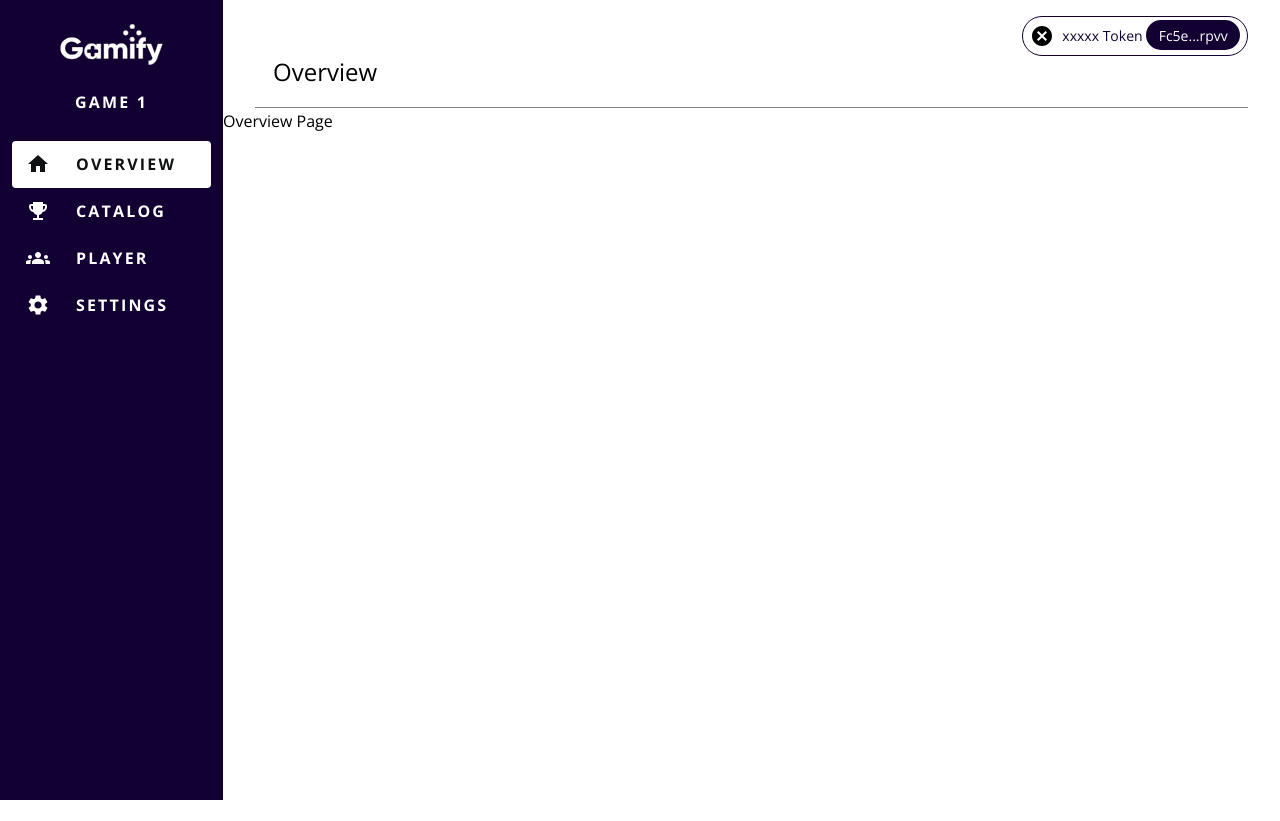
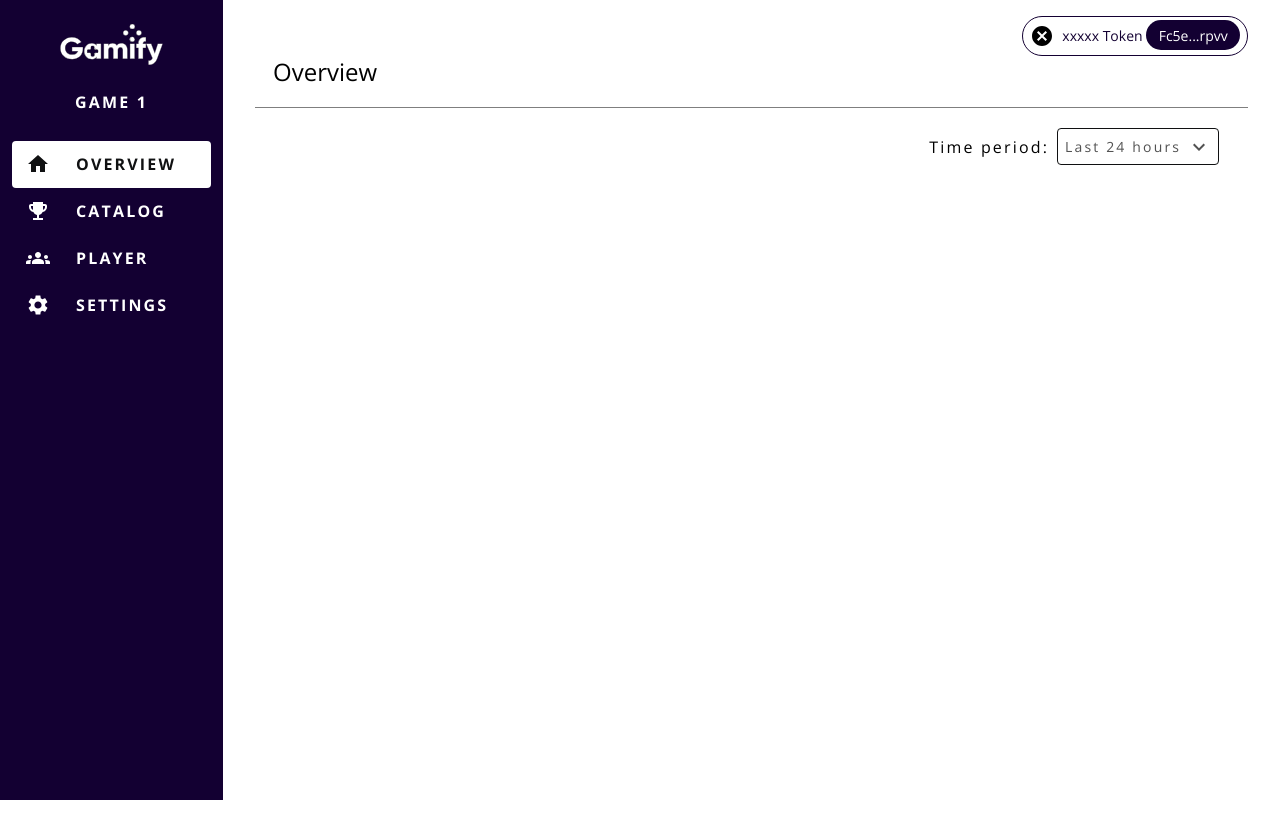
Before and after one commit to Sotatek-NguyenNguyen/gaming-adminpage, a Next.js app: page /overview in a window 1280 px wide. Built offline with nearby package versions, Linux system fonts and the light colour scheme.

Commit message:
feat: custom dropdown component

```diff
--- /dev/null
+++ b/components/UI/Dropdown.js
@@ -0,0 +1,57 @@
+import React, { useState, useEffect, useRef } from "react";
+import KeyboardArrowDownIcon from "@mui/icons-material/KeyboardArrowDown";
+import KeyboardArrowUpIcon from "@mui/icons-material/KeyboardArrowUp";
+
+const useClickOutSide = (handler) => {
+  const domNode = useRef();
+
+  useEffect(() => {
+    const mayberHanler = (event) => {
+      if (domNode.current && !domNode.current.contains(event.target)) handler();
+    };
+
+    document.addEventListener("mousedown", mayberHanler);
+
+    return () => document.removeEventListener("mousedown", mayberHanler);
+  });
+
+  return domNode;
+};
+
+function Dropdown({ options }) {
+  const [isActive, setIsActive] = useState(false);
+  const firstOption = options[0].title;
+  const [selected, setSelected] = useState(firstOption);
+
+  const handleClick = (e) => {
+    setSelected(e.target.textContent);
+    setIsActive(false);
+  };
+
+  const domNode = useClickOutSide(() => setIsActive(false));
+
+  return (
+    <div className="dropdown">
+      <div className="dropdown__btn" onClick={() => setIsActive(!isActive)}>
+        {selected}
+        {isActive ? <KeyboardArrowUpIcon /> : <KeyboardArrowDownIcon />}
+      </div>
+
+      {isActive && (
+        <div ref={domNode} className="dropdown__content" onClick={handleClick}>
+          {options.map((option) => (
+            <div
+              key={option.value}
+              className="dropdown__content-item"
+              value={option.value}
+            >
+              {option.title}
+            </div>
+          ))}
+        </div>
+      )}
+    </div>
+  );
+}
+
+export default Dropdown;
--- a/pages/overview/index.js
+++ b/pages/overview/index.js
@@ -1,16 +1,26 @@
-import React from "react";
+import React, { useState } from "react";
 import Layout from "../../components/Layouts/Layout";
+import Dropdown from "../../components/UI/Dropdown";
 
 function OverviewPage() {
-  return <div>Overview Page</div>;
+  const dropdownOptions = [
+    {title: 'Last 24 hours', value: 1},
+    {title: 'Last 7 days', value: 7},
+    {title: 'Last 30 days', value: 30}
+  ];
+
+  return (
+    <React.Fragment>
+      <div className="time-period">
+        <span>Time period:</span>
+        <Dropdown options={dropdownOptions} />
+      </div>
+    </React.Fragment>
+  );
 }
 
 export default OverviewPage;
 
 OverviewPage.getLayout = function getLayout(page) {
-  return (
-    <Layout>
-      {page}
-    </Layout>
-  );
+  return <Layout>{page}</Layout>;
 };
--- /dev/null
+++ b/sass/components/_dropdown.scss
@@ -0,0 +1,44 @@
+.dropdown {
+  width: 162px;
+  font-size: 14px;
+  position: relative;
+  cursor: pointer;
+
+  &__btn {
+    height: 37px;
+    border: 1px solid #101112;
+    color: #525252;
+    box-sizing: border-box;
+    border-radius: 4px;
+    display: flex;
+    align-items: center;
+    padding: 0 7px;
+    justify-content: space-between;
+  }
+
+  &__content {
+    position: absolute;
+    top: 103%;
+    background: $color--white;
+    border: 1px solid #dfdfdf;
+    font-size: 14px;
+    line-height: 16px;
+    letter-spacing: 0.15008px;
+    width: 100%;
+
+    &-item {
+      width: 162px;
+      height: 40px;
+      border: 1px solid #DFDFDF;
+      display: flex;
+      align-items: center;
+      padding-left: 11px;
+      cursor: pointer;
+      transition: all 0.2s;
+
+      &:hover {
+          background: #f4f4f4;
+      }
+    }
+  }
+}
--- a/sass/main.scss
+++ b/sass/main.scss
@@ -11,5 +11,7 @@
 @import "layout/topbar";
 
 @import "components/account-badge";
+@import "components/dropdown";
 
 @import "pages/home";
+@import "pages/overview";
--- /dev/null
+++ b/sass/pages/_overview.scss
@@ -0,0 +1,19 @@
+.time-period {
+  display: flex;
+  justify-content: flex-end;
+  align-items: center;
+  margin-right: 61px;
+  margin-top: 20px;
+  margin-bottom: 28px;
+  letter-spacing: 0.135em;
+
+  span {
+    letter-spacing: 0.135em;
+    font-size: 16px;
+    line-height: 16px;
+  }
+
+  .dropdown {
+    margin-left: 8px;
+  }
+}
```
Also changed, not shown: components/UI/Card.js (added), components/UI/Table.js (added).
